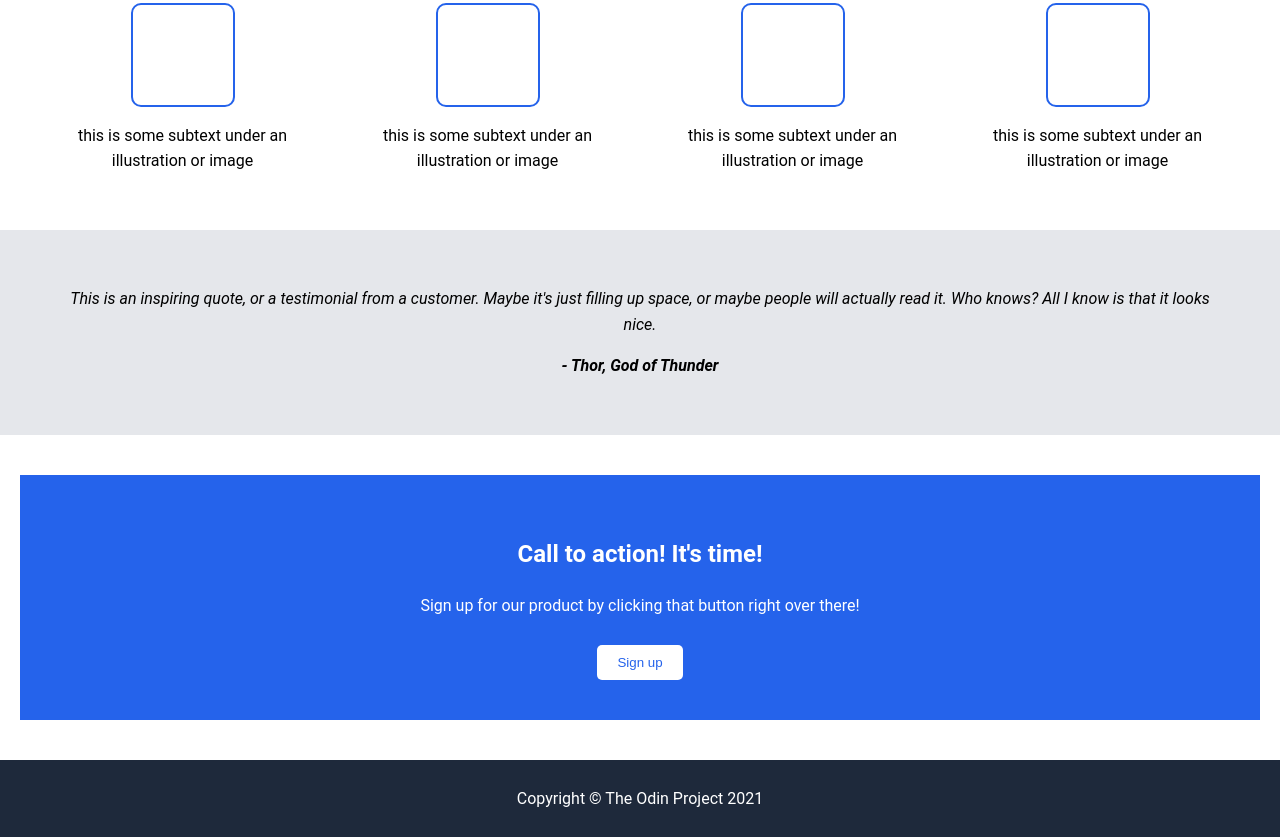
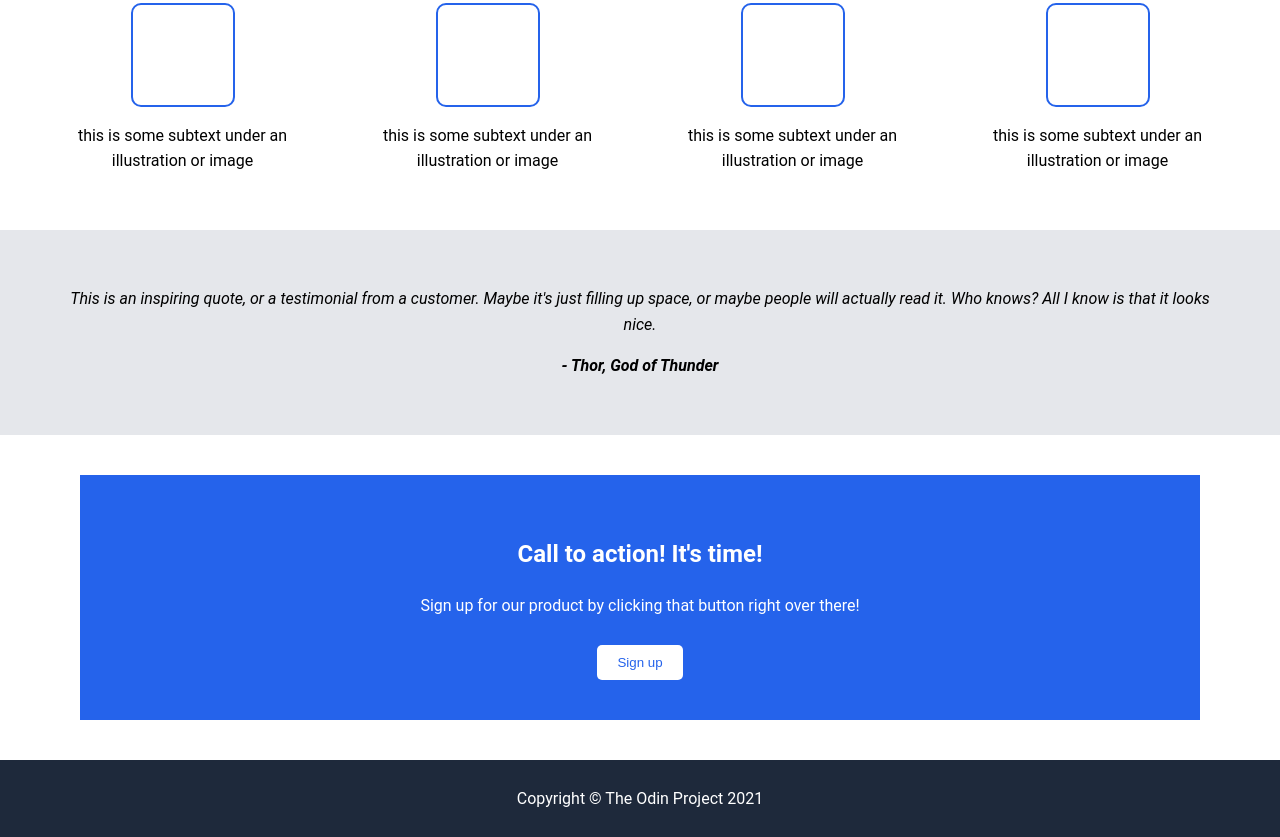
Before and after one commit to kathyhua1/odin-recipes, a plain HTML site: page index.html in a window 1280 px wide. Shown: the part 521-1358 px from the top of the page. Drawn offline with Linux system fonts and the light colour scheme.

Commit message:
edit banner

```diff
--- a/style.css
+++ b/style.css
@@ -127,7 +127,7 @@ a {
 /* Call-to-Action Section */
 .cta {
     text-align: center;
-    padding: 40px 20px;
+    padding: 40px 80px;
     background-color: white;
 }
 
```
